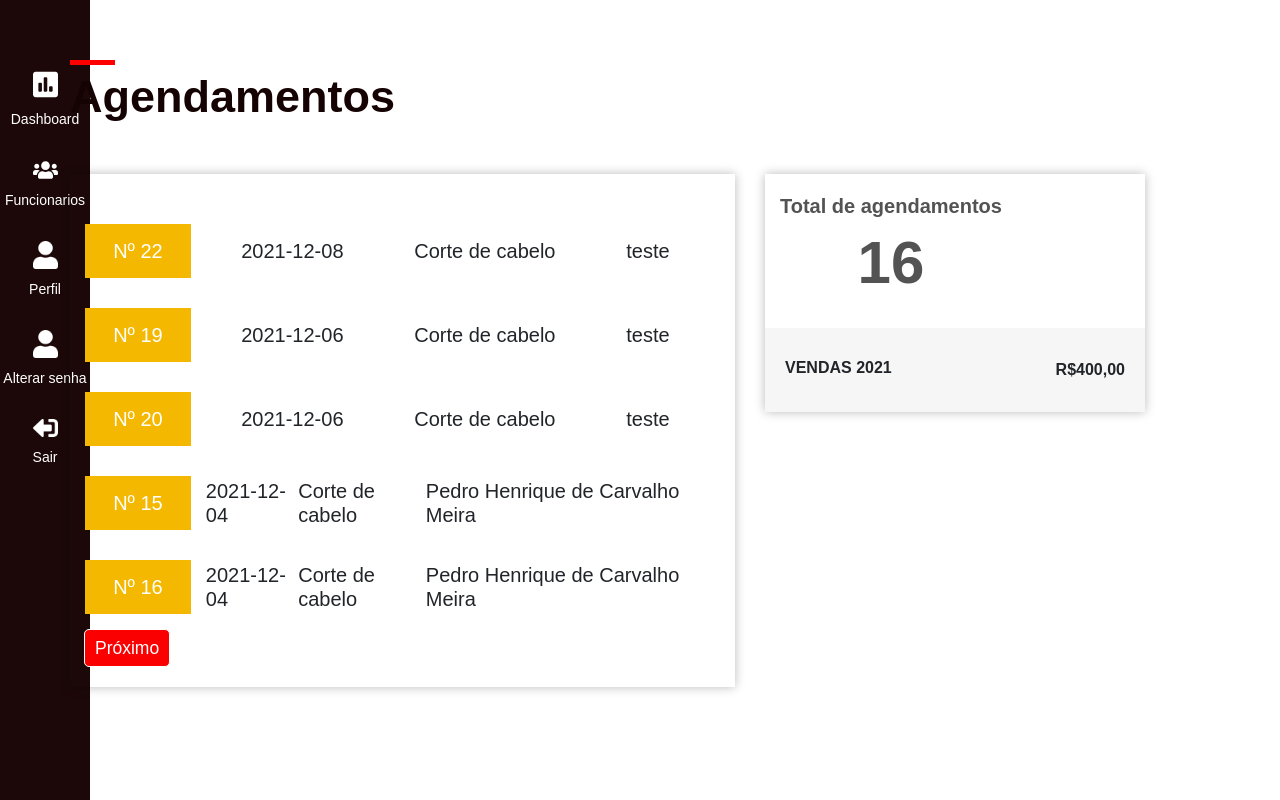
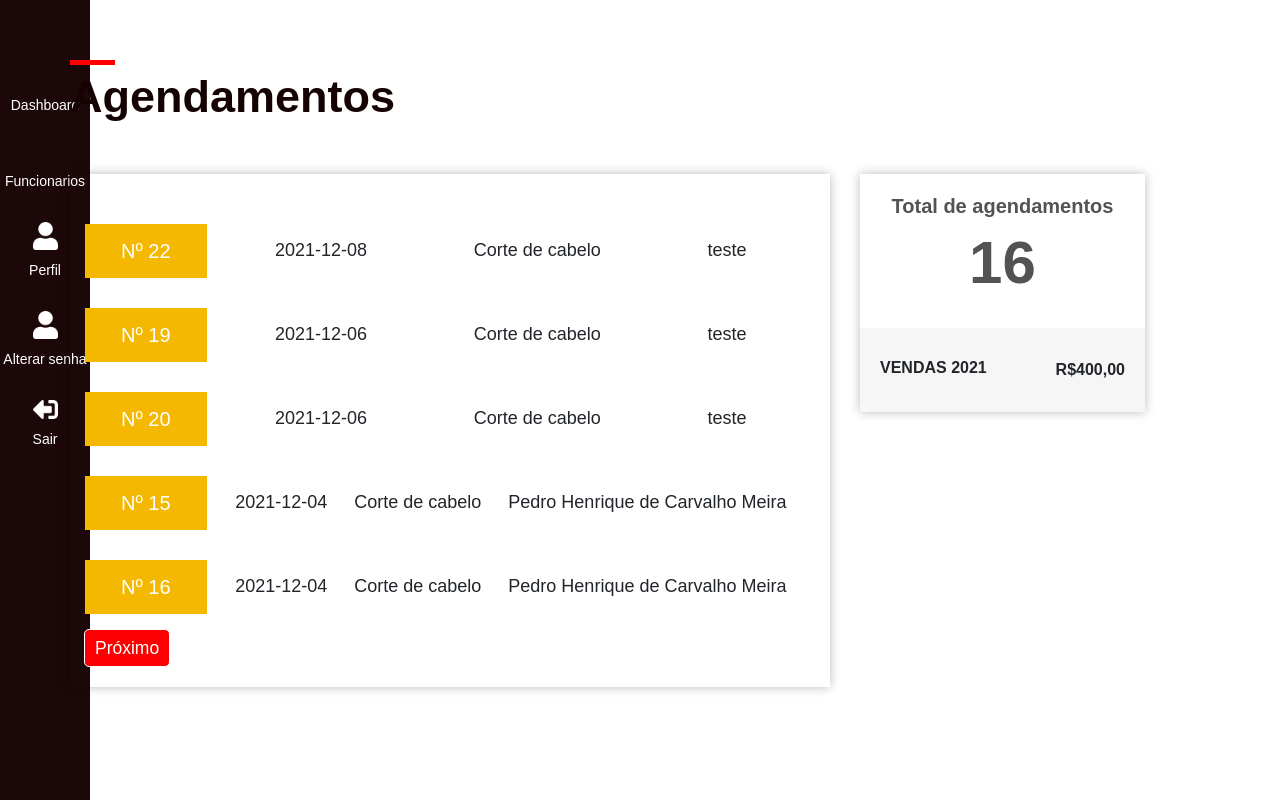
Before and after one commit to PedroMeira01/2021_projeto-ope, a Flask app: page /admin in a window 1280 px wide. Run offline with Flask 2, Linux system fonts and the light colour scheme; a user stored in the database is signed in; data comes from the database, SQL or seed files in the repository; both versions use the stored data as it was after the commit; some libraries are stand-ins or nearby versions; some web fonts are replaced.

Commit message:
alguns ajustes

```diff
--- a/app/static/sass/components/_button.scss
+++ b/app/static/sass/components/_button.scss
@@ -48,13 +48,13 @@
 }
 
     .vindex {
-        margin-left: -210%;
-        margin-top: -100px;
+        // margin-left: -210%;
+        // margin-top: -100px;
     }
 
     .vhistorico {
-        margin-top:100px;
-        margin-left: 150px;
+        // margin-top:100px;
+        // margin-left: 150px;
 
     }
 
--- a/app/static/sass/pages/_dashboard.scss
+++ b/app/static/sass/pages/_dashboard.scss
@@ -43,4 +43,8 @@
       }
     }
   }
+
+  &__infos {
+    font-size: 18px;
+  }
 }
--- a/app/templates/admin/agendamentos.html
+++ b/app/templates/admin/agendamentos.html
@@ -12,7 +12,7 @@
                 <h1 class="c-brown section__title u-title-after">Agendamentos</h1>
             </div>
 
-            <div class="col-7 historic__card">
+            <div class="col-8 historic__card">
 
                 <!-- <div class="col-12 px-0 d-flex">
 
@@ -57,9 +57,9 @@
                     </div>
 
                     <div class="col-10 d-flex justify-content-around align-items-center">
-                        <h2>{{r.data}}</h2>
-                        <h2>{{r.servico}}</h2>
-                        <h2>{{r.cliente}}</h2>
+                        <h2 class="dashboard__infos">{{r.data}}</h2>
+                        <h2 class="dashboard__infos">{{r.servico}}</h2>
+                        <h2 class="dashboard__infos">{{r.cliente}}</h2>
                     </div>
 
                 </div>
@@ -73,11 +73,11 @@
                 {% endif %}
             </div>
 
-            <div class="col-4 dashboard__card ml-5 pb-0 px-0">
+            <div class="col-3 dashboard__card ml-5 pb-0 px-0">
 
                 <div class="col-12 d-flex align-items-center justify-content-between">
 
-                    <div class="text-center dashboard__card--numbers">
+                    <div class="text-center dashboard__card--numbers mx-auto">
                         <h3 class="c-gray4">Total de agendamentos</h3>
                         <span class="c-gray4">{{ qtd }}</span>
                     </div>
@@ -96,67 +96,4 @@
     </div>
 
 </section>
-<script src="https://cdnjs.cloudflare.com/ajax/libs/Chart.js/3.5.1/chart.min.js" integrity="sha512-Wt1bJGtlnMtGP0dqNFH1xlkLBNpEodaiQ8ZN5JLA5wpc1sUlk/O5uuOMNgvzddzkpvZ9GLyYNa8w2s7rqiTk5Q==" crossorigin="anonymous" referrerpolicy="no-referrer">
-</script>
-
-<script>
-    var ctx = document.getElementsByClassName("myChart");
-
-    var chartGraph = new Chart(ctx, {
-        type: 'bar',
-        data: {
-            labels: ["Jan","Fev","Mar","Abr","Maio","Jun"],
-            datasets: [{
-                label: "Agendamentos dos últimos 6 meses - 2021",
-                data: [5,10,4,3,8,4],
-                borderWidth: 6,
-                borderColor: 'rgba(77, 166,253,0.85)',
-                backgroundColor: 'transparent',
-            }]
-        },
-        options: {
-            scales: {
-            y: {
-                beginAtZero: true
-            }
-            }
-        },
-        // type: 'line',
-        // data: {
-        //     labels: ["Jan","Jan","Jan","Jan","Jan","Jan","Jan","Jan","Jan","Jan"],
-        //     datasets: [{
-        //         label: "Taxa de Cliques - 2020",
-        //         data: [5,5,5,5,5,5,5,5,5,5,5,5],
-        //         borderWidth: 6,
-        //         borderColor: 'rgba(77, 166,253,0.85)',
-        //         backgroundColor: 'transparent',
-        //     }]
-        // }
-    });
-
-    var ctx2 = document.getElementsByClassName("myChart2");
-
-    const data = {
-        labels: [
-            'concluídos',
-            'cancelados',
-            'pendentes'
-        ],
-        datasets: [{
-            label: 'My First Dataset',
-            data: [10, 5, 10],
-            backgroundColor: [
-            '#18b14b',
-            '#c41616',
-            '#f4b800'
-            ],
-            hoverOffset: 4
-        }]
-    };
-
-    var chartGraph2 = new Chart(ctx2, {
-        type: 'doughnut',
-        data: data,
-    });
-</script>
 {% endblock %}
--- a/app/templates/base.html
+++ b/app/templates/base.html
@@ -85,14 +85,14 @@
 
                     <a href="{{ url_for('admin') }}">
                         <li class="mt-5">
-                            <img src="../static/img/icon/dashboard.svg" alt="">
+                            <img class="col-10 img-fluid" src="../static/img/icon/dashboard.svg" alt="">
                             <p class="d-block c-white mt-3">Dashboard</p>
                         </li>
                     </a>
 
                     <a href="{{ url_for('listagem_funcionarios') }}">
                         <li class="mt-5">
-                            <img src="../static/img/icon/funcionarios.svg" alt="">
+                            <img class="col-10 img-fluid" src="../static/img/icon/funcionarios.svg" alt="">
                             <p class="d-block c-white mt-3">Funcionarios</p>
                         </li>
                     </a>
--- a/app/templates/index.html
+++ b/app/templates/index.html
@@ -68,12 +68,12 @@
 							<div class="col-6 d-flex justify-content-end align-items-end pr-0">
 								<button class="bgc-red2 btn__pattern" type="submit" onclick="verificaHorarios()">Confirmar</button>
 							</div>
-					  	<div class="vindex">
-						  	<a href="#" onclick="history.go(-1)" class="btn btn-primary btn-lg">Voltar</a>
-						 </div>
 						</div>
 					</div>
 				</form>
+				<div class="vindex ml-4">
+					<a href="#" onclick="history.go(-1)" class="btn btn-primary btn-lg">Voltar</a>
+			 </div>
 			</div>
 		</div>
 	</section>
```
Also changed, not shown: app/templates/historico_reservas.html (+12 -11 lines), app.db, app/static/css/main.min.css.
